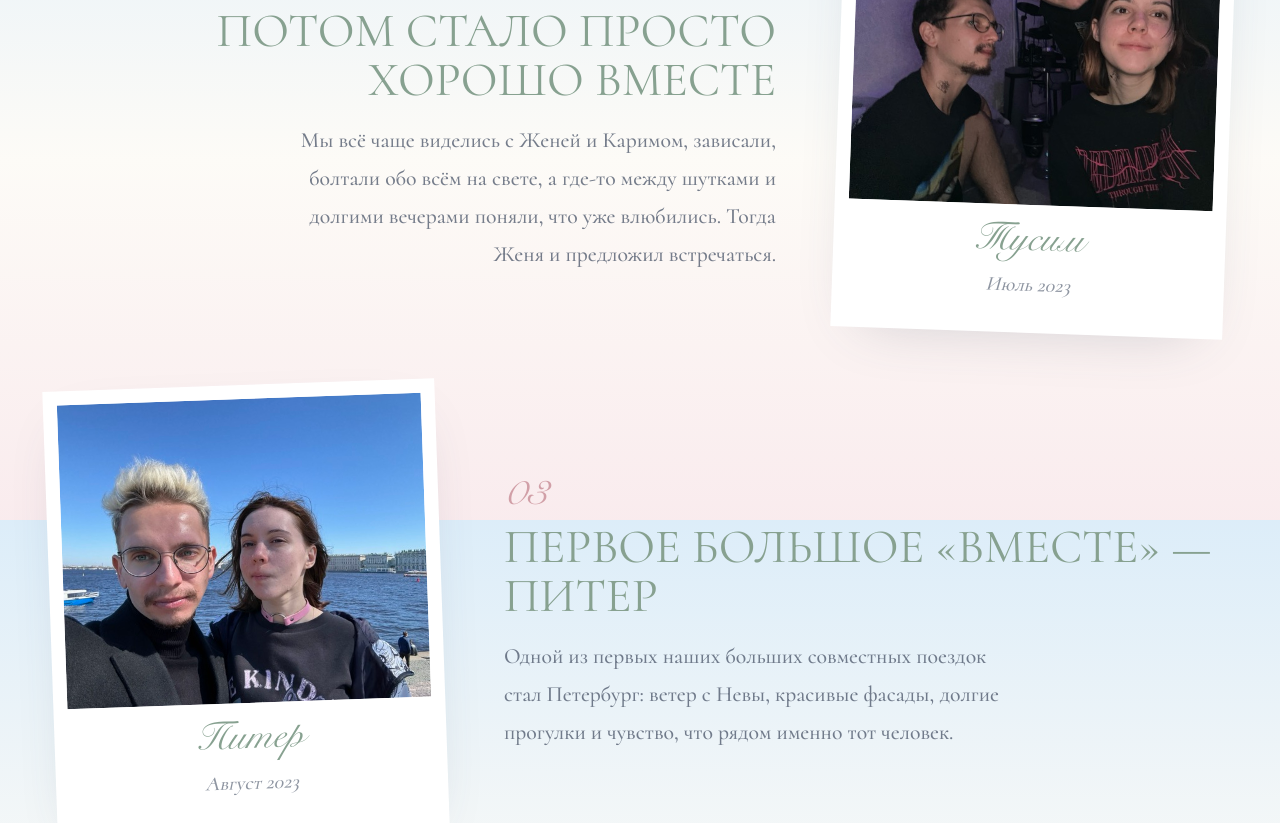
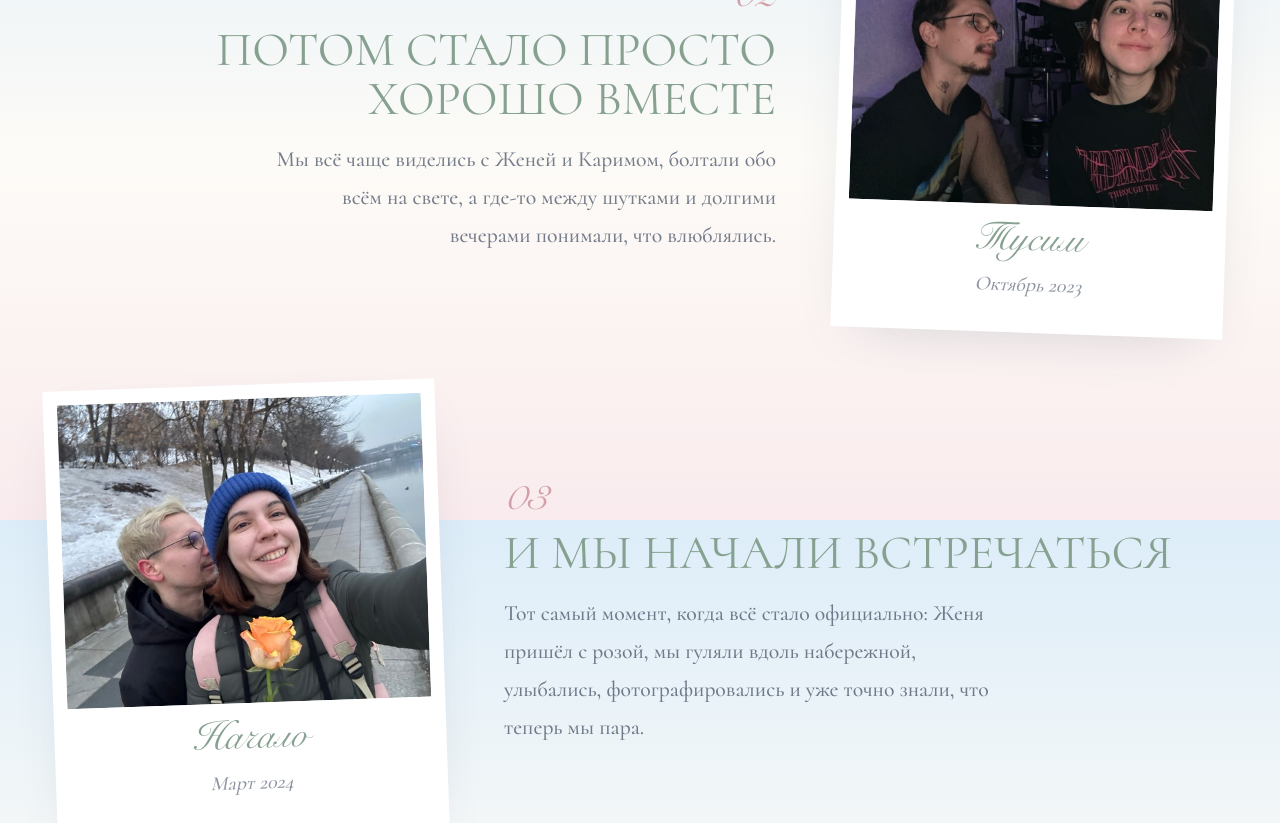
Before and after one commit to mmeow0/wedding, a React (Vite) app: page / in a window 1280 px wide. Shown: the part 8280-9103 px from the top of the page. Built offline with nearby package versions, Linux system fonts and the light colour scheme.

Commit message:
remove rsvp link at and

```diff
--- a/src/content.ts
+++ b/src/content.ts
@@ -42,106 +42,124 @@ export const storyMoments: readonly StoryMoment[] = [
     image: "/1.jpeg",
     imageAlt: "Рисованные Айгуль, Евгений и Ильдар в тёплом путешествии к морю",
     caption: "Геленджик",
-    date: "Июнь 2023"
+    date: "Июль 2023"
   },
   {
     number: "02",
     title: "ПОТОМ СТАЛО ПРОСТО ХОРОШО ВМЕСТЕ",
-    text: "Мы всё чаще виделись с Женей и Каримом, зависали, болтали обо всём на свете, а где-то между шутками и долгими вечерами поняли, что уже влюбились. Тогда Женя и предложил встречаться.",
+    text: "Мы всё чаще виделись с Женей и Каримом, болтали обо всём на свете, а где-то между шутками и долгими вечерами понимали, что влюблялись.",
     image: "/2.jpeg",
     imageAlt: "Рисованные Айгуль и Евгений держатся за руки на вечерней прогулке",
     caption: "Тусим",
-    date: "Июль 2023"
+    date: "Октябрь 2023"
   },
   {
     number: "03",
+    title: "И МЫ НАЧАЛИ ВСТРЕЧАТЬСЯ",
+    text: "Тот самый момент, когда всё стало официально: Женя пришёл с розой, мы гуляли вдоль набережной, улыбались, фотографировались и уже точно знали, что теперь мы пара.",
+    image: "/14.jpeg",
+    imageAlt: "Айгуль и Евгений на зимней набережной с розой",
+    caption: "Начало",
+    date: "Март 2024"
+  },
+  {
+    number: "04",
     title: "ПЕРВОЕ БОЛЬШОЕ «ВМЕСТЕ» — ПИТЕР",
     text: "Одной из первых наших больших совместных поездок стал Петербург: ветер с Невы, красивые фасады, долгие прогулки и чувство, что рядом именно тот человек.",
     image: "/3.jpeg",
     imageAlt: "Рисованные Айгуль и Евгений на фоне Петербурга",
     caption: "Питер",
-    date: "Август 2023"
+    date: "Апрель 2024"
   },
   {
-    number: "04",
+    number: "05",
     title: "РОМАНТИКА С ЛОПАТОЙ",
     text: "Любовь — это когда вы вместе не только путешествуете и веселитесь, но и стоите посреди дачи, где ОН копает траншею <3. И обоим при этом абсолютно хорошо.",
     image: "/4.jpeg",
     imageAlt: "Рисованный Евгений копает траншею на даче, а Айгуль рядом",
     caption: "Дача",
-    date: "Сентябрь 2023"
+    date: "Май 2024"
   },
   {
-    number: "05",
+    number: "06",
     title: "ПЕРВАЯ ЗАГРАНИЦА — БЕЛАРУСЬ",
     text: "Первый совместный выезд за границу случился совсем рядом, но запомнился особенно: мы были счастливы уже от самого факта, что открываем новые места вместе.",
     image: "/5.jpeg",
     imageAlt: "Рисованные Айгуль и Евгений в путешествии по Беларуси",
     caption: "Беларусь",
-    date: "Октябрь 2023"
+    date: "Июнь 2024"
   },
   {
-    number: "06",
+    number: "07",
     title: "ИЗ КАЗАНИ МЫ ВЕРНУЛИСЬ НЕ ОДНИ",
     text: "В Казани нас ждала отдельная судьбоносная встреча: там мы забрали бездомную кошечку, которую назвали Кощькой. Так в нашей истории стало ещё больше любви, лапок и ответственности.",
     image: "/6.jpeg",
     imageAlt: "Рисованные Айгуль и Евгений с белой голубоглазой Кощькой в Казани",
     caption: "Кощька",
-    date: "Ноябрь 2023"
+    date: "Июль 2024"
   },
   {
-    number: "07",
+    number: "08",
     title: "ГРУЗИЯ И АРМЕНИЯ",
     text: "Мы ездили по красивым дорогам, смотрели горы, ловили солнце, ели что-то очень вкусное и в который раз понимали: путешествовать друг с другом нам удивительно легко.",
     image: "/7.jpeg",
     imageAlt: "Рисованные Айгуль и Евгений в путешествии по Грузии и Армении",
     caption: "Грузия",
-    date: "Май 2024"
+    date: "Сентябрь 2024"
   },
   {
-    number: "08",
+    number: "09",
     title: "ПЕРВЫЙ НОВЫЙ ГОД ВДВОЁМ",
     text: "Наш первый Новый год вместе был особенно тёплым: с домашним уютом, ожиданием чудес и тем самым ощущением, когда хочется, чтобы так было ещё много-много лет.",
     image: "/8.jpeg",
     imageAlt: "Рисованные Айгуль и Евгений празднуют первый Новый год вместе",
     caption: "Новый год",
-    date: "Январь 2024"
+    date: "Январь 2025"
   },
   {
-    number: "09",
+    number: "10",
     title: "КОЩЬКА И АРБУЗ",
     text: "У любой большой истории есть свои маленькие легенды. Одна из наших — это Кощька с арбузом: кадр, который невозможно не любить и невозможно забыть.",
     image: "/9.jpeg",
     imageAlt: "Рисованная Кощька рядом с арбузом",
-    caption: "Кощька",
-    date: "Август 2024"
+    caption: "Еще Кощька",
+    date: "Февраль 2025"
   },
   {
-    number: "10",
+    number: "11",
+    title: "И МЫ ПРОДОЛЖАЛИ ОТКРЫВАТЬ МИР",
+    text: "За это время у нас накопились разные города, страны, дороги, вокзалы и аэропорты. Мы всё чаще ловили себя на мысли, что куда бы ни занесло, главное — быть рядом. А потом одна из таких дорог привела нас в Японию.",
+    image: "/15.jpeg",
+    imageAlt: "Айгуль и Евгений с паспортами и билетами перед путешествием",
+    caption: "В путь",
+    date: "Март 2025"
+  },
+  {
+    number: "12",
     title: "ЯПОНИЯ И ТО САМОЕ «ДА»",
-    text: "Весной мы полетели в Японию на цветение сакуры, и там, на горячих источниках, Женя сделал мне предложение. С этого момента наша история зазвучала совсем по-новому.",
+    text: "Весной мы полетели в Японию на цветение сакуры. Женя две недели носил кольцо с собой и ждал самый идеальный момент, а в итоге решил сделать предложение на горячих источниках. С этого момента наша история зазвучала совсем по-новому.",
     image: "/10.jpeg",
     imageAlt: "Рисованные Айгуль и Евгений в Японии среди сакуры",
     caption: "Япония",
     date: "Апрель 2025"
   },
   {
-    number: "11",
+    number: "13",
     title: "А ПОТОМ У НАС ПОЯВИЛАСЬ СНЕЖА",
-    text: "В нашей жизни случилась ещё одна важная встреча: уже в Москве мы забрали из подвала чёрную бездомную кошечку Снежу. Так наша семья стала ещё больше и ещё пушистее.",
+    text: "В нашей жизни случилась ещё одна важная встреча: уже в Москве мы забрали из подвала чёрную бездомную кошечку Снежу. С ней всё хорошо, просто фото у ветеринара получилось особенно забавным. А ещё в подвале строители кормили её пловом, поэтому Снежа выросла настоящей борцухой.",
     image: "/12.jpeg",
     imageAlt: "Рисованные Айгуль и Евгений забирают чёрную кошечку Снежу из московского подвала",
     caption: "Снежа",
-    date: "Сентябрь 2025"
+    date: "Октябрь 2025"
   },
   {
-    number: "12",
+    number: "14",
     title: "ТЕПЕРЬ МЫ ДРУЖНАЯ КОТО-СЕМЬЯ",
     text: "И вот так шаг за шагом, поездка за поездкой мы пришли сюда — уже не просто вдвоём, а со своими хвостатыми спутниками. Теперь мы настоящая дружная кото-семья.",
     image: "/13.jpeg",
     imageAlt: "Рисованные Айгуль и Евгений со своими котами",
     caption: "Кото-семья",
-    date: "Декабрь 2025"
+    date: "Сейчас"
   }
 ];
 
```
Also changed, not shown: public/14.jpeg (added), public/15.jpeg (added).
